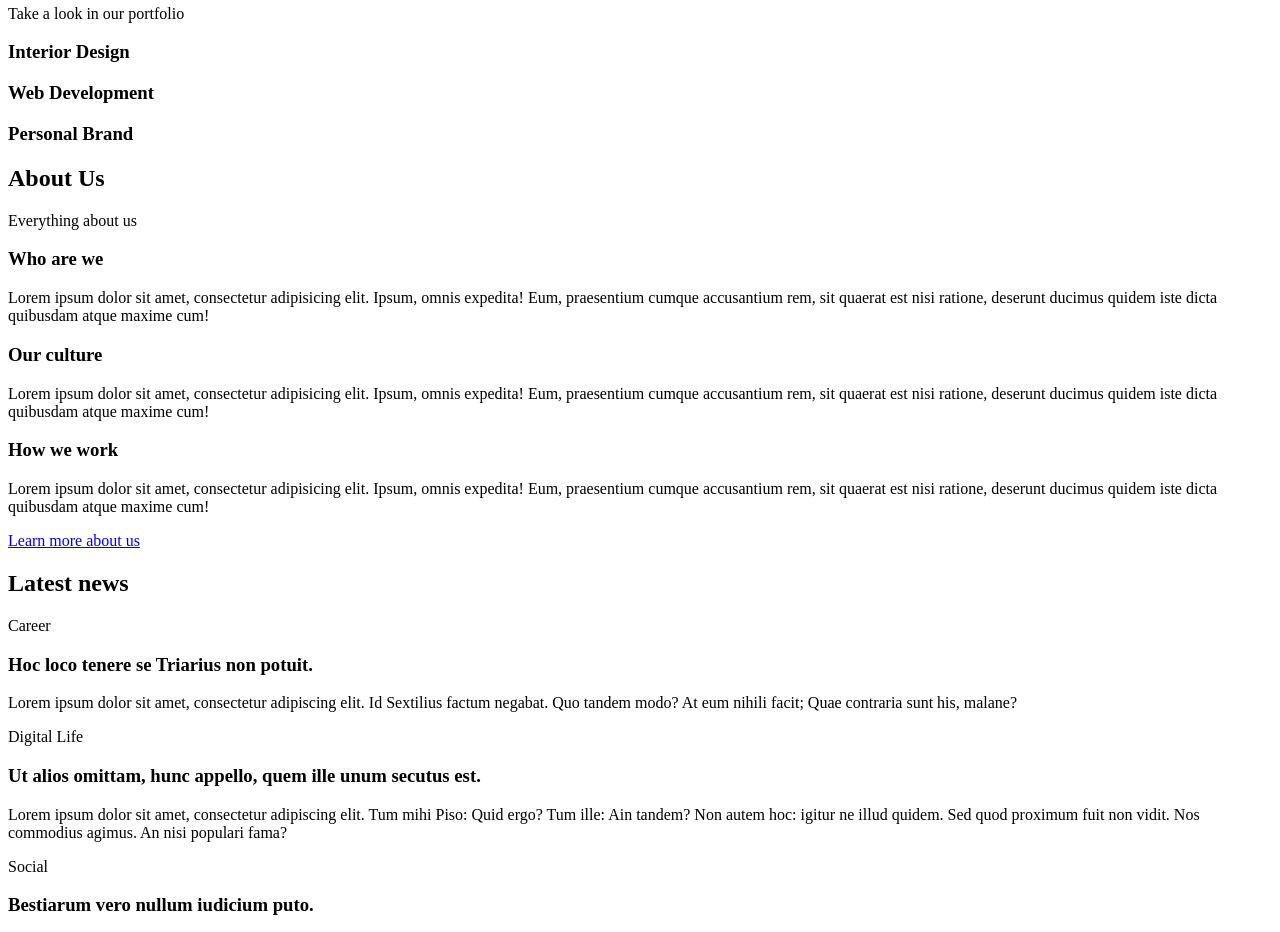
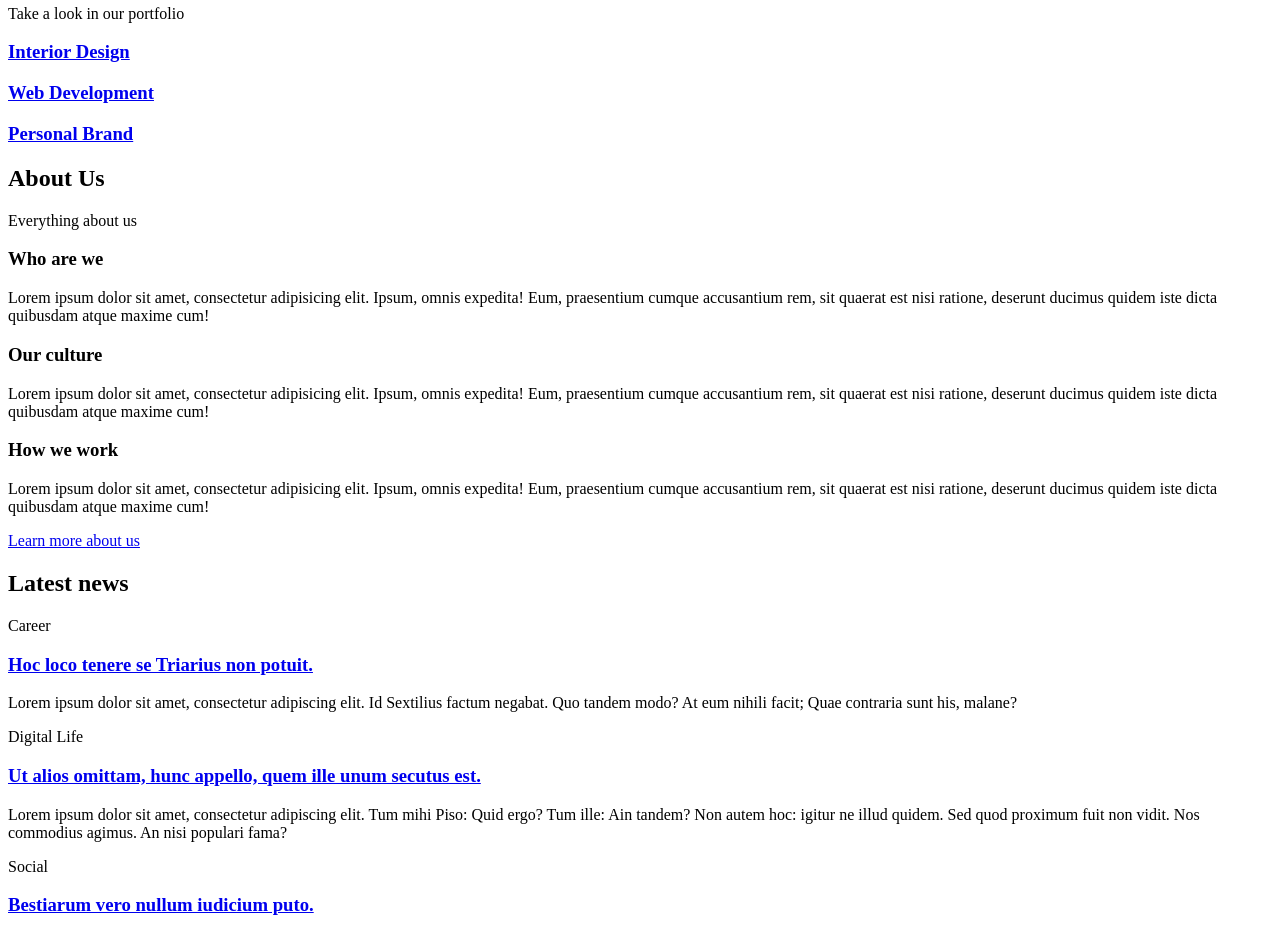
Before and after one commit to FoleKhali/holbertonschool-frontend, a plain HTML site: page 0x00-html_advanced/23-index.html in a window 1280 px wide. Shown: the part 580-1512 px from the top of the page. Drawn offline with Linux system fonts and the light colour scheme.

Commit message:
Add task 21 to 23

```diff
--- a/0x00-html_advanced/23-index.html
+++ b/0x00-html_advanced/23-index.html
@@ -61,9 +61,9 @@
               <p>Take a look in our portfolio</p>
             </header>
             <div>
-                <article><h3>Interior Design</h3></article>
-                <article><h3>Web Development</h3></article>
-                <article><h3>Personal Brand</h3></article>
+                <article><h3><a href="#">Interior Design</a></h3></article>
+                <article><h3><a href="#">Web Development</a></h3></article>
+                <article><h3><a href="#">Personal Brand</a></h3></article>
             </div>
           </div>
         </section>
@@ -100,21 +100,21 @@
             <div>
               <article>
                 <p>Career</p>
-                <h3>Hoc loco tenere se Triarius non potuit.</h3>
+                <h3><a href="#">Hoc loco tenere se Triarius non potuit.</a></h3>
                 <p>Lorem ipsum dolor sit amet, consectetur adipiscing elit.
                     Id Sextilius factum negabat. Quo tandem modo? At eum nihili
                      facit; Quae contraria sunt his, malane?</p>
               </article>
               <article>
                 <p>Digital Life</p>
-                <h3>Ut alios omittam, hunc appello, quem ille unum secutus est.</h3>
+                <h3><a href="#">Ut alios omittam, hunc appello, quem ille unum secutus est.</a></h3>
                 <p>Lorem ipsum dolor sit amet, consectetur adipiscing elit. Tum mihi
                     Piso: Quid ergo? Tum ille: Ain tandem? Non autem hoc: igitur ne illud
                     quidem. Sed quod proximum fuit non vidit. Nos commodius agimus. An nisi populari fama?</p>
               </article>
               <article>
                 <p>Social</p>
-                <h3>Bestiarum vero nullum iudicium puto.</h3>
+                <h3><a href="#">Bestiarum vero nullum iudicium puto.</a></h3>
                 <p>Lorem ipsum dolor sit amet, consectetur adipiscing elit.
                     Non igitur bene. Quid enim est a Chrysippo praetermissum in Stoicis?
                      Pugnant Stoici cum Peripateticis. Prioris generis est docilitas, memoria;
```
